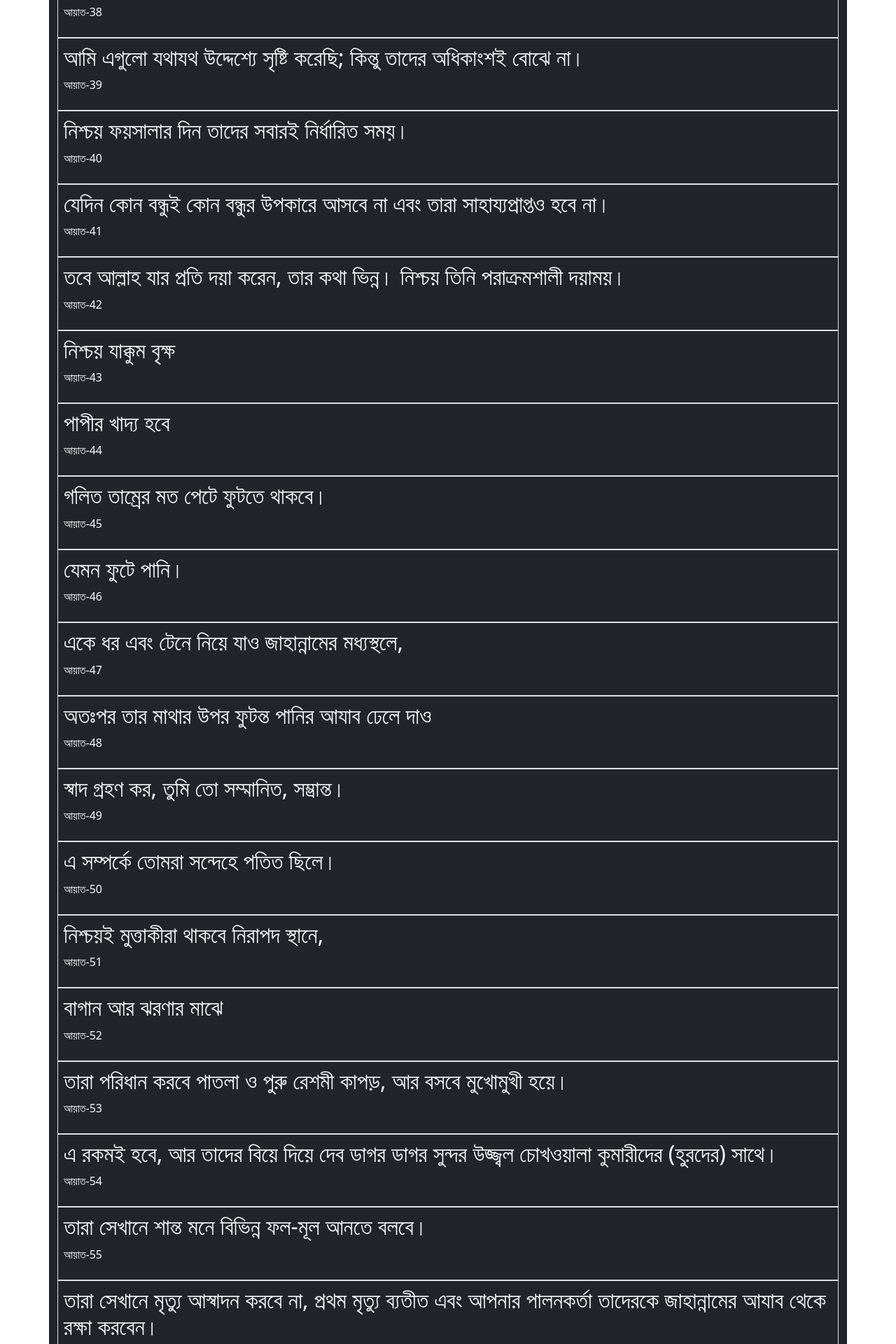
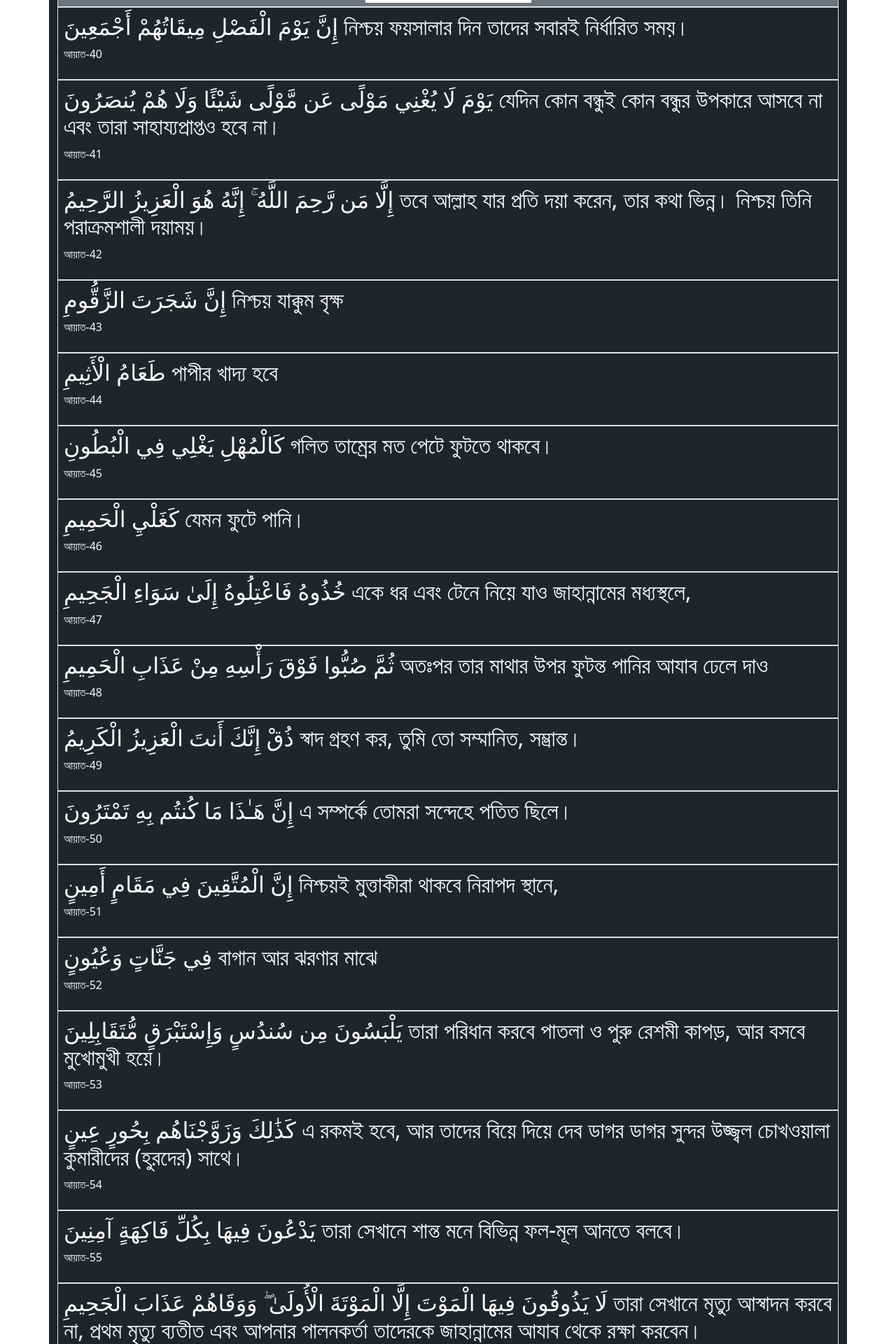
Before and after one commit to MDZAHIDHASAN2024/my-principles, a React (Vite) app: page / in a window 1280 px wide. Shown: the part 700-2620 px from the top of the page at 70% size. Built offline with nearby package versions, Linux system fonts and the light colour scheme.

Commit message:
version 2

```diff
--- a/src/layout/footer/index.tsx
+++ b/src/layout/footer/index.tsx
@@ -1,7 +1,7 @@
 const Footer = () => {
   return (
     <div className="container-fluid bg-dark text-light text-center">
-      <p> &#9400; All Rights Reserved 2025 Developed by Zahid</p>
+      <p> &#9400; All Rights Reserved 2025 Developed by Zahid v.1</p>
     </div>
   );
 };
--- a/src/pages/home/index.tsx
+++ b/src/pages/home/index.tsx
@@ -2,6 +2,7 @@
 import img1 from '../../assets/images/slider01.jpg';
 import img2 from '../../assets/images/slider02.jpg';
 import img3 from '../../assets/images/slider03.jpg';
+import myAudio from '../../assets/audio/my-heart.mp3';
 import './index.css';
 import PageTitle from '../pageTitle/pageTitle';
 import { Carousel } from 'react-bootstrap';
@@ -10,143 +11,108 @@ import { useState } from 'react';
 const data = [
   {
     id: 1,
-    suraNo: '44',
-    suraName: 'ad-Dukhan',
-    ayatNo: '38',
-    sura: 'আমি নভোমন্ডল, ভূমন্ডল ও এতদুভয়ের মধ্যবর্তী সবকিছু ক্রীড়াচ্ছলে সৃষ্টি করিনি। ',
+    ayatNo: '40',
+    sura: ' إِنَّ يَوْمَ الْفَصْلِ مِيقَاتُهُمْ أَجْمَعِينَ  নিশ্চয় ফয়সালার দিন তাদের সবারই নির্ধারিত সময়।',
   },
   {
     id: 2,
-    suraNo: '44',
-    suraName: 'ad-Dukhan',
-    ayatNo: '39',
-    sura: 'আমি এগুলো যথাযথ উদ্দেশ্যে সৃষ্টি করেছি; কিন্তু তাদের অধিকাংশই বোঝে না।',
+    ayatNo: '41',
+    sura: ' يَوْمَ لَا يُغْنِي مَوْلًى عَن مَّوْلًى شَيْئًا وَلَا هُمْ يُنصَرُونَ যেদিন কোন বন্ধুই কোন বন্ধুর উপকারে আসবে না এবং তারা সাহায্যপ্রাপ্তও হবে না।',
   },
   {
     id: 3,
-    suraNo: '44',
-    suraName: 'ad-Dukhan',
-    ayatNo: '40',
-    sura: 'নিশ্চয় ফয়সালার দিন তাদের সবারই নির্ধারিত সময়।',
+    ayatNo: '42',
+    sura: ' إِلَّا مَن رَّحِمَ اللَّهُ ۚ إِنَّهُ هُوَ الْعَزِيزُ الرَّحِيمُ তবে আল্লাহ যার প্রতি দয়া করেন, তার কথা ভিন্ন। নিশ্চয় তিনি পরাক্রমশালী দয়াময়।',
   },
   {
     id: 4,
-    suraNo: '44',
-    suraName: 'ad-Dukhan',
-    ayatNo: '41',
-    sura: 'যেদিন কোন বন্ধুই কোন বন্ধুর উপকারে আসবে না এবং তারা সাহায্যপ্রাপ্তও হবে না।',
+    ayatNo: '43',
+    sura: ' إِنَّ شَجَرَتَ الزَّقُّومِ নিশ্চয় যাক্কুম বৃক্ষ',
   },
   {
     id: 5,
-    suraNo: '44',
-    suraName: 'ad-Dukhan',
-    ayatNo: '42',
-    sura: 'তবে আল্লাহ যার প্রতি দয়া করেন, তার কথা ভিন্ন। নিশ্চয় তিনি পরাক্রমশালী দয়াময়।',
+    ayatNo: '44',
+    sura: ' طَعَامُ الْأَثِيمِ পাপীর খাদ্য হবে',
   },
   {
     id: 6,
-    suraNo: '44',
-    suraName: 'ad-Dukhan',
-    ayatNo: '43',
-    sura: 'নিশ্চয় যাক্কুম বৃক্ষ',
+    ayatNo: '45',
+    sura: ' كَالْمُهْلِ يَغْلِي فِي الْبُطُونِ গলিত তাম্রের মত পেটে ফুটতে থাকবে।',
   },
   {
     id: 7,
-    suraNo: '44',
-    suraName: 'ad-Dukhan',
-    ayatNo: '44',
-    sura: 'পাপীর খাদ্য হবে',
+    ayatNo: '46',
+    sura: ' كَغَلْيِ الْحَمِيمِ যেমন ফুটে পানি।',
   },
   {
     id: 8,
-    suraNo: '44',
-    suraName: 'ad-Dukhan',
-    ayatNo: '45',
-    sura: 'গলিত তাম্রের মত পেটে ফুটতে থাকবে।',
+    ayatNo: '47',
+    sura: ' خُذُوهُ فَاعْتِلُوهُ إِلَىٰ سَوَاءِ الْجَحِيمِ একে ধর এবং টেনে নিয়ে যাও জাহান্নামের মধ্যস্থলে,',
   },
   {
     id: 9,
-    suraNo: '44',
-    suraName: 'ad-Dukhan',
-    ayatNo: '46',
-    sura: 'যেমন ফুটে পানি।',
+    ayatNo: '48',
+    sura: ' ثُمَّ صُبُّوا فَوْقَ رَأْسِهِ مِنْ عَذَابِ الْحَمِيمِ অতঃপর তার মাথার উপর ফুটন্ত পানির আযাব ঢেলে দাও',
   },
   {
     id: 10,
-    suraNo: '44',
-    suraName: 'ad-Dukhan',
-    ayatNo: '47',
-    sura: 'একে ধর এবং টেনে নিয়ে যাও জাহান্নামের মধ্যস্থলে,',
+    ayatNo: '49',
+    sura: ' ذُقْ إِنَّكَ أَنتَ الْعَزِيزُ الْكَرِيمُ স্বাদ গ্রহণ কর, তুমি তো সম্মানিত, সম্ভ্রান্ত।',
   },
   {
     id: 11,
-    suraNo: '44',
-    suraName: 'ad-Dukhan',
-    ayatNo: '48',
-    sura: 'অতঃপর তার মাথার উপর ফুটন্ত পানির আযাব ঢেলে দাও',
+    ayatNo: '50',
+    sura: ' إِنَّ هَـٰذَا مَا كُنتُم بِهِ تَمْتَرُونَ এ সম্পর্কে তোমরা সন্দেহে পতিত ছিলে।',
   },
   {
     id: 12,
-    suraNo: '44',
-    suraName: 'ad-Dukhan',
-    ayatNo: '49',
-    sura: 'স্বাদ গ্রহণ কর, তুমি তো সম্মানিত, সম্ভ্রান্ত।',
+    ayatNo: '51',
+    sura: ' إِنَّ الْمُتَّقِينَ فِي مَقَامٍ أَمِينٍ নিশ্চয়ই মুত্তাকীরা থাকবে নিরাপদ স্থানে,',
   },
   {
     id: 13,
-    suraNo: '44',
-    suraName: 'ad-Dukhan',
-    ayatNo: '50',
-    sura: 'এ সম্পর্কে তোমরা সন্দেহে পতিত ছিলে।',
+    ayatNo: '52',
+    sura: ' فِي جَنَّاتٍ وَعُيُونٍ বাগান আর ঝরণার মাঝে',
   },
   {
     id: 14,
-    suraNo: '44',
-    suraName: 'ad-Dukhan',
-    ayatNo: '51',
-    sura: 'নিশ্চয়ই মুত্তাকীরা থাকবে নিরাপদ স্থানে,',
+    ayatNo: '53',
+    sura: ' يَلْبَسُونَ مِن سُندُسٍ وَإِسْتَبْرَقٍ مُّتَقَابِلِينَ তারা পরিধান করবে পাতলা ও পুরু রেশমী কাপড়, আর বসবে মুখোমুখী হয়ে।',
   },
   {
     id: 15,
-    suraNo: '44',
-    suraName: 'ad-Dukhan',
-    ayatNo: '52',
-    sura: 'বাগান আর ঝরণার মাঝে',
+    ayatNo: '54',
+    sura: ' كَذَٰلِكَ وَزَوَّجْنَاهُم بِحُورٍ عِينٍ এ রকমই হবে, আর তাদের বিয়ে দিয়ে দেব ডাগর ডাগর সুন্দর উজ্জ্বল চোখওয়ালা কুমারীদের (হুরদের) সাথে।',
   },
   {
     id: 16,
-    suraNo: '44',
-    suraName: 'ad-Dukhan',
-    ayatNo: '53',
-    sura: 'তারা পরিধান করবে পাতলা ও পুরু রেশমী কাপড়, আর বসবে মুখোমুখী হয়ে।',
+    ayatNo: '55',
+    sura: ' يَدْعُونَ فِيهَا بِكُلِّ فَاكِهَةٍ آمِنِينَ তারা সেখানে শান্ত মনে বিভিন্ন ফল-মূল আনতে বলবে।',
   },
   {
     id: 17,
-    suraNo: '44',
-    suraName: 'ad-Dukhan',
-    ayatNo: '54',
-    sura: 'এ রকমই হবে, আর তাদের বিয়ে দিয়ে দেব ডাগর ডাগর সুন্দর উজ্জ্বল চোখওয়ালা কুমারীদের (হুরদের) সাথে।',
+    ayatNo: '56',
+    sura: ' لَا يَذُوقُونَ فِيهَا الْمَوْتَ إِلَّا الْمَوْتَةَ الْأُولَىٰ ۖ وَوَقَاهُمْ عَذَابَ الْجَحِيمِ তারা সেখানে মৃত্যু আস্বাদন করবে না, প্রথম মৃত্যু ব্যতীত এবং আপনার পালনকর্তা তাদেরকে জাহান্নামের আযাব থেকে রক্ষা করবেন।',
   },
   {
     id: 18,
-    suraNo: '44',
-    suraName: 'ad-Dukhan',
-    ayatNo: '55',
-    sura: 'তারা সেখানে শান্ত মনে বিভিন্ন ফল-মূল আনতে বলবে।',
+    ayatNo: '57',
+    sura: ' فَضْلًا مِّن رَّبِّكَ ۚ ذَٰلِكَ هُوَ الْفَوْزُ الْعَظِيمُ আপনার পালনকর্তার কৃপায় এটাই মহা সাফল্য।',
   },
   {
     id: 19,
-    suraNo: '44',
-    suraName: 'ad-Dukhan',
-    ayatNo: '56',
-    sura: 'তারা সেখানে মৃত্যু আস্বাদন করবে না, প্রথম মৃত্যু ব্যতীত এবং আপনার পালনকর্তা তাদেরকে জাহান্নামের আযাব থেকে রক্ষা করবেন।',
+    ayatNo: '58',
+    sura: ' فَإِنَّمَا يَسَّرْنَاهُ بِلِسَانِكَ لَعَلَّهُمْ يَتَذَكَّرُونَ আমি আপনার ভাষায় কোরআনকে সহজ করে দিয়েছি, যাতে তারা স্মরণ রাখে।',
   },
   {
     id: 20,
-    suraNo: '44',
-    suraName: 'ad-Dukhan',
-    ayatNo: '57',
-    sura: 'আপনার পালনকর্তার কৃপায় এটাই মহা সাফল্য।',
+    ayatNo: '59',
+    sura: ' فَارْتَقِبْ إِنَّهُم مُّرْتَقِبُونَ অতএব, আপনি অপেক্ষা করুন, তারাও অপেক্ষা করছে।',
+  },
+  {
+    id: 21,
+    ayatNo: '59',
+    sura: ' فَارْتَقِبْ إِنَّهُم مُّرْتَقِبُونَ অতএব, আপনি অপেক্ষা করুন, তারাও অপেক্ষা করছে।',
   },
 ];
 
@@ -173,7 +139,7 @@ const Home = () => {
             <h5>পার্থিব জীবণ ধোকার উপকরণ ব্যতীত কিছুই নয় !</h5>
             <p className="text-light">
               জাহান্নামকে প্রবৃত্তি এবং জান্নাত কস্ট দ্বারা পরিবেস্টন করা হয়েছে
-              ! (বুখারী-মুসলিম (২৮২২))
+              ! (বুখারী-মুসলিম ২৮২২)
             </p>
           </Carousel.Caption>
         </Carousel.Item>
@@ -189,12 +155,13 @@ const Home = () => {
         </Carousel.Item>
       </Carousel>
       <div className="bg-secondary text-center p-1 border text-info fw-bolder">
-        <h2>Sura Ad-Dukhan 38-57</h2>
+        <h2>Sura Ad-Dukhan 44: 40-59</h2>
+        <audio src={myAudio} controls /> <br />
         <input
           type="text"
           value={search}
           onChange={(e) => setSearch(e.target.value)}
-          placeholder="Search Ayat 38-57"
+          placeholder="Search Ayat 40-59"
         />
       </div>
       <div className="bg-dark text-light">
@@ -215,10 +182,10 @@ const Home = () => {
         <div>
           <div className=" bg-dark text-light text-center border  p-1">
             <p>Starting Date:</p>
-            <p>20/09/2025 English</p>
-            <p>05/06/1432 Bangla</p>
-            <p>26/03/1447 Arabic</p>
-            <p>Saturday</p>
+            <p>21/09/2025 English</p>
+            <p>06/06/1432 Bangla</p>
+            <p>27/03/1447 Arabic</p>
+            <p>Sunday</p>
           </div>
         </div>
       </div>
--- a/src/pages/intro/index.tsx
+++ b/src/pages/intro/index.tsx
@@ -2,7 +2,7 @@ import profile from '../../assets/images/jahid.jpg';
 import PageTitle from '../pageTitle/pageTitle';
 const Intro = () => {
   return (
-    <div style={{ height: '950px' }} className="container bg-secondary ">
+    <div className="container bg-secondary ">
       <PageTitle title="Intro Page" />
       <div className="bg-secondary ">
         <img
```
Also changed, not shown: 1 other file (tests, documents, lock files or other folders).
